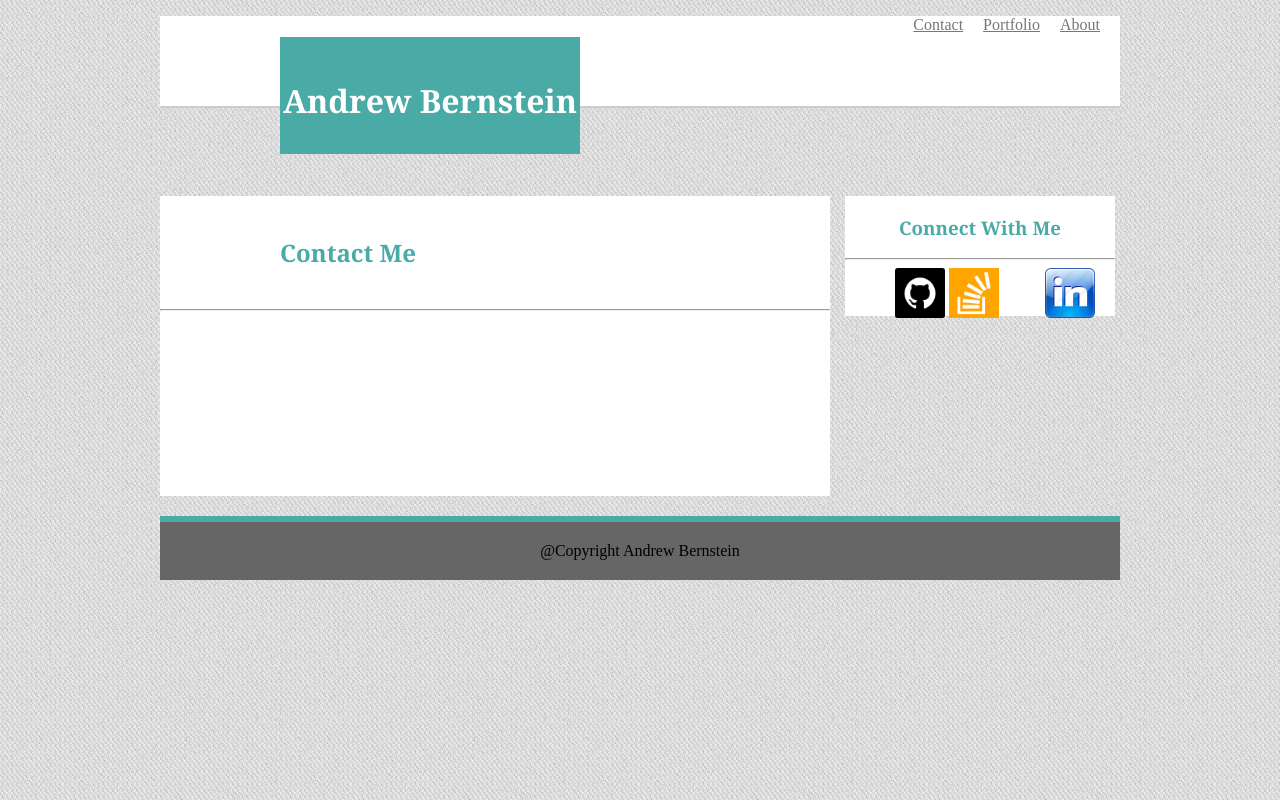
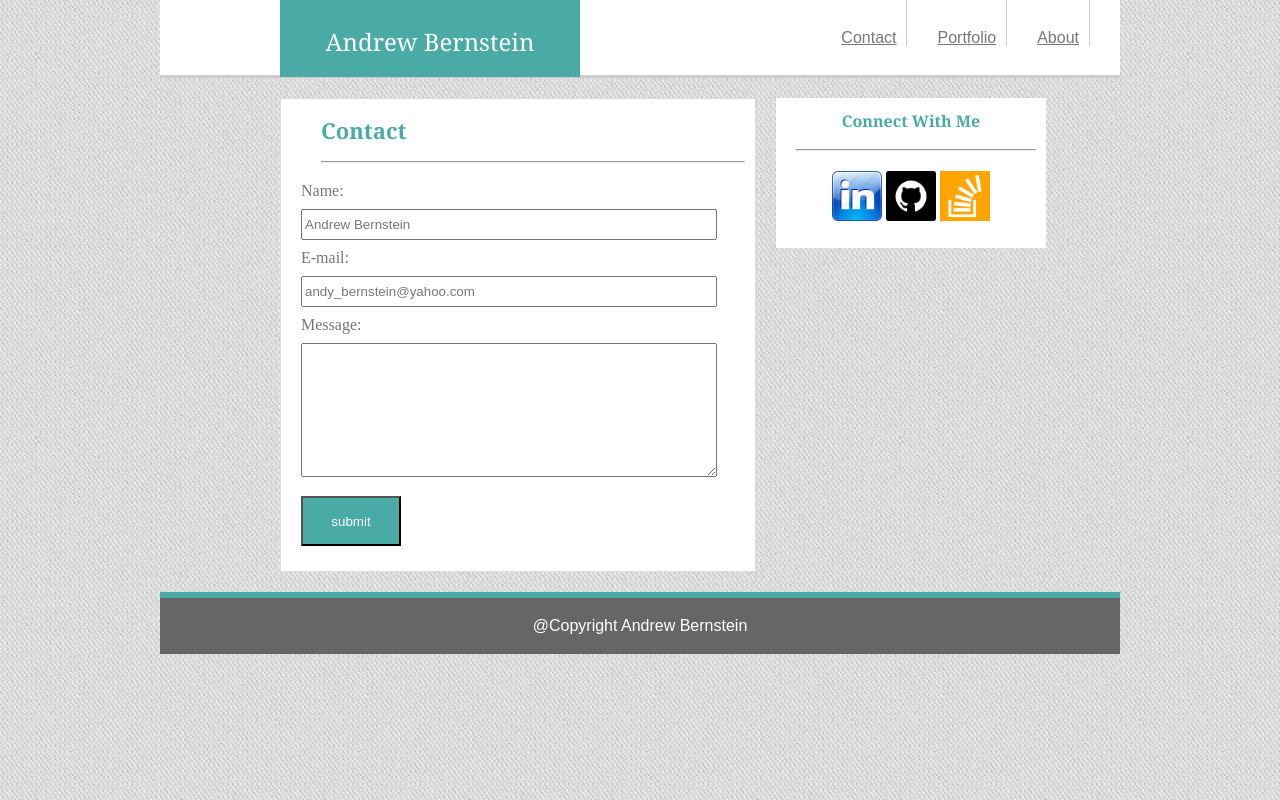
Before and after one commit to bernie1812/Basic.Portfolio, a plain HTML site: page contact.html in a window 1280 px wide. Drawn offline with Linux system fonts and the light colour scheme.

Commit message:
added code and css to all pages

```diff
--- a/contact.html
+++ b/contact.html
@@ -2,6 +2,7 @@
 <html lang="en">
 <head>
 	<meta charset="UTF-8">
+	<link href="assets/css/reset.css" rel="stylesheet">
 	<link href="style.css" rel="stylesheet">
 	<title>Andrew Bernstein Portfolio</title>
 </head>
@@ -20,10 +21,21 @@
 
 	<div class="container">
 
-		<section id="main-bio">
-			<h2>Contact Me</h2>
+		<section id="form">
+			<h2>Contact</h2>
 			<hr>
+			<form action="mailto:andy_bernstein@yahoo.com" method="post" enctype="text/plain">
+				Name:<br>
+				<input type="text" name="firstname lastname" value="Andrew Bernstein"><br>
+				E-mail:<br>
+				<input type="E-mail" name="E-mail" value="andy_bernstein@yahoo.com"><br>
+				Message:<br>
+				<textarea name="message" rows="10" cols="30">
+				</textarea><br><br>
+				<input type="submit" value="submit">
+				</form>
 		</section>
+
 
 		<section id="connect-info">
 			<h3>Connect With Me</h3>
--- a/style.css
+++ b/style.css
@@ -1,7 +1,7 @@
 body {
 	width: 960px;
+	background-image: url("assets/images/cheap.png");
 	margin: auto;
-	background-image: url("assets/images/cheap.png");
 }
 
 
@@ -13,9 +13,10 @@ h1 {
 	color: white;
 	background: #4aaaa5;
 	width: 300px;
-	padding-top: 42px;
-	padding-bottom: 32px;
+	padding-top: 30px;
+	padding-bottom: 23px;
 	text-align: center;
+	font-size: 24px;
 	float: left;
 	margin-left: 120px;
 }
@@ -23,30 +24,54 @@ h1 {
 h2 {
 	color: #4aaaa5;
 	padding-top: 20px;
-	padding-bottom: 20px;
-	margin-left: 120px;
+	padding-bottom: 0px;
+	margin-left: 20px;
+	font-weight: bold;
+	font-size: 22px;
 }
 
 
 h3 {
 	color: #4aaaa5;
+	padding-top: 15px;
+	font-weight: bold;
 }
 
-a {
-	float: right;
-	margin-right: 20px;
+p {
+	line-height: 25px;
+}
+
+p,li,footer {
+	font-family: 'Arial', 'Helvetica Neue', Helvetica, sans-serif;
 	color: #777777;
 }
 
 li {
 	display: inline;
+	margin-top: 20px;
 }
 
+hr {
+	margin-top: 20px;
+	margin-left: 20px;
+	margin-right: 10px;
+	margin-bottom: 20px;
+}
 nav {
 	background: white;
-	height: 90px;
+	height: 75px;
 	width: 100%;
-	border-bottom: 2px solid #cccccc;
+	border-bottom: 3px solid #cccccc;
+}
+
+
+nav a {
+	padding-top: 30px;
+	margin-right: 30px;
+	float: right;
+	color: #777777;
+	border-right: 1px solid #cccccc;
+	padding-right: 10px;
 }
 
 
@@ -60,31 +85,34 @@ nav {
 }
 
 #bio-image {
-	padding-left: 120px;
+	padding-left: 20px;
 	width: 200px;
 	height: 200px;
-	margin-right: 10px;
+	margin-right: 15px;
 }
 
 #main-bio {
-	width: 670px;
+	width: 527px;
 	background: #ffffff;
 	overflow: auto;
 	float: left;
-	margin-right: 15px;
+	margin-right: 20px;
 	margin-bottom: 20px;
 	margin-top: 20px;
-	height: 300px;
+	margin-left: 120px;
+	height: 400px;
 	color: #777777;
+	border: 1px solid: #dddddd;
+	padding-left: 20px;
 }
 
 #connect-info {
 	float: left;
 	width: 270px;
 	background: white;
+	height: 150px;
+	margin-top: 20px;
 	text-align: center;
-	height: 120px;
-	margin-top: 20px;
 }
 
 #linkedin-image,
@@ -94,8 +122,68 @@ nav {
 	height: 50px;
 }
 
+#form {
+	float: left;
+	width: 454px;
+	background: #ffffff;
+	margin: 20px 20px 20px 120px;
+	padding-left: 20px;
+	border: 1px solid #dddddd;
+	padding-bottom: 25px;
+	color: #777777;
+}
+
+#portfolio {
+	float: left;
+	width: 454px;
+	background: #ffffff;
+	margin: 20px 20px 20px 120px;
+	padding-left: 20px;
+	border: 1px solid #dddddd;
+	padding-bottom: 25px;
+	color: #777777;
+}
+
+#portfolio_about_image {
+	float: left;
+}
+#portfolio_contact_image{
+	float: left;
+}
+
+input[type=text] {
+	margin-top: 10px;
+	margin-bottom: 10px;
+	color: #777777;
+	width: 408px;
+	height: 25px;
+}
+
+input[type=submit] {
+	width: 100px;
+	height: 50px;
+	background: #4aaaa5;
+	color: white;
+}
+
+input[type=E-mail] {
+	color: #777777;
+	margin-top: 10px;
+	margin-bottom: 10px;
+	width: 408px;
+	height: 25px;
+}
+
+textarea {
+	width: 410px;
+	height: 128px;
+	margin-top: 10px;
+}
+
+
 footer {
 	background: #666666;
+	color: white;
 	width: 100%;
 	padding-top: 20px;
 	padding-bottom: 20px;
```
Also changed, not shown: index.html (+3 -3 lines), portfolio.html (+44 -0 lines).
